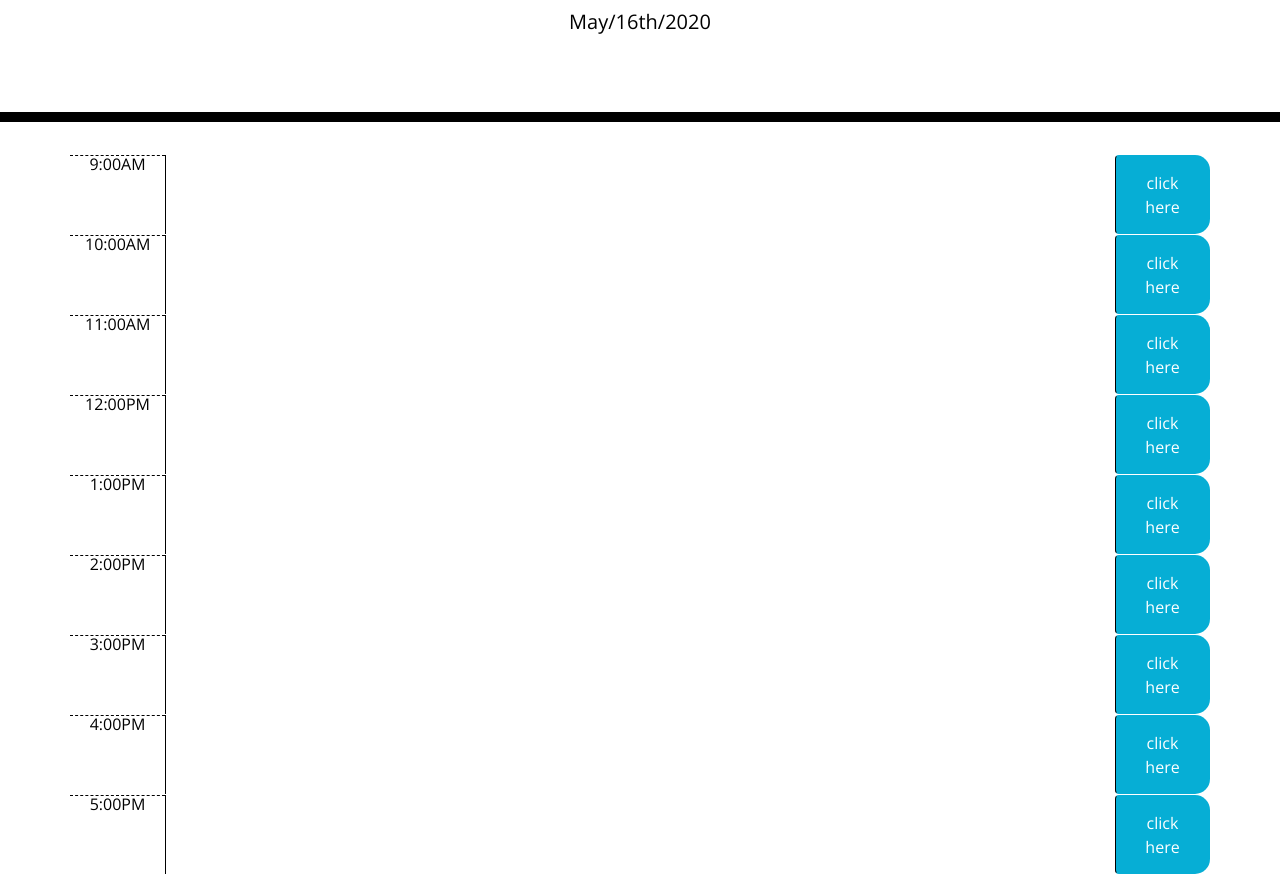
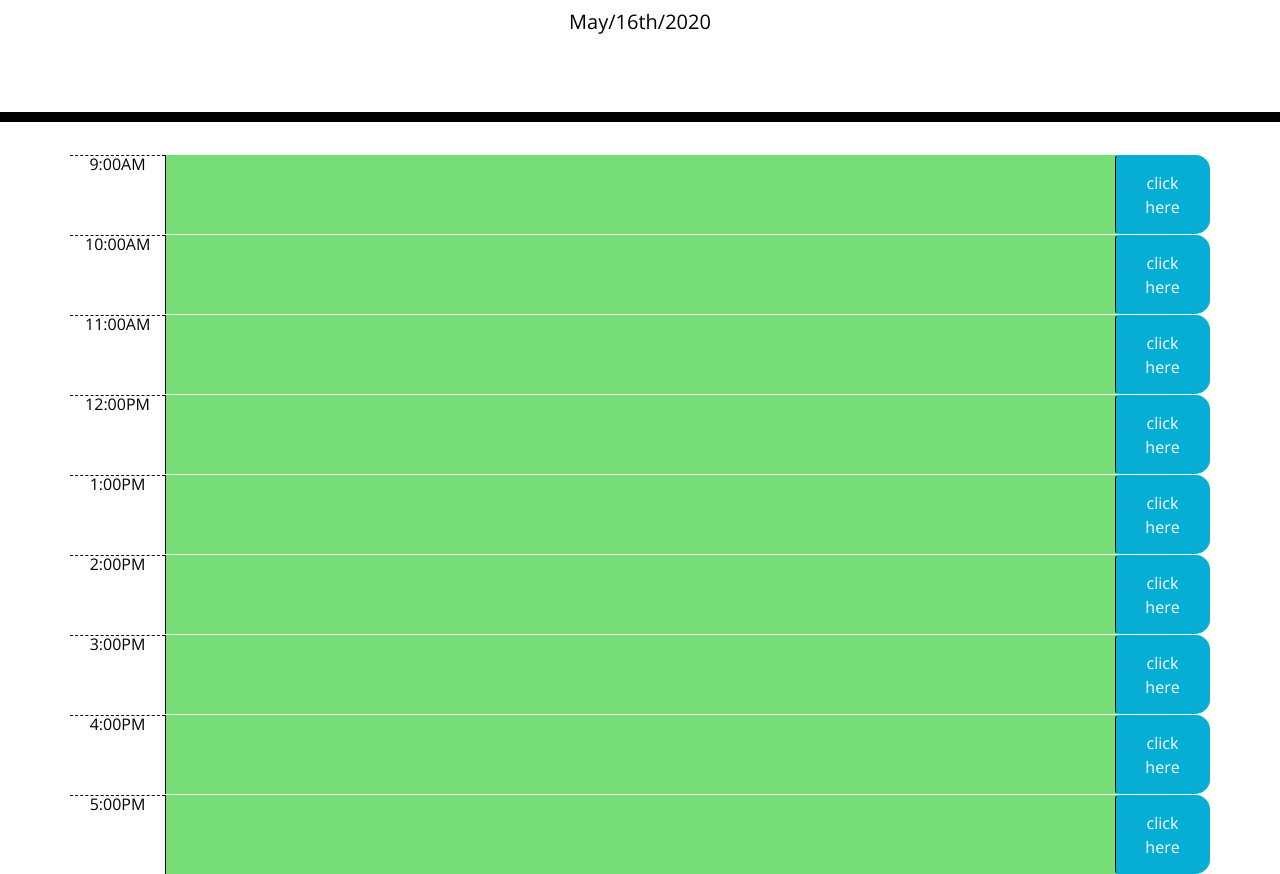
Before and after one commit to CGMcBride/Conner-s-Work-Day-Scheduler, a plain HTML site: page index.html in a window 1280 px wide. Shown: the part 182-1056 px from the top of the page. Drawn offline with nearby package versions, Linux system fonts and the light colour scheme.

Commit message:
added future in the timeblock

```diff
--- a/index.html
+++ b/index.html
@@ -20,49 +20,49 @@
         <p id="currentDay" class="lead"></p>
     </header>
     <div class="container">
-        <div class="time-block row" id="9">
+        <div class="time-block future row" id="9">
             <span class="col-1 hour">9:00AM</span>
             <textarea class="col-10 description"></textarea>
             <button class="col-1 btn saveBtn">click here</button>
         </div>
-        <div class="time-block row" id="10">
+        <div class="time-block future row" id="10">
             <span class="col-1 hour">10:00AM</span>
             <textarea class="col-10 description"></textarea>
             <button class="col-1 btn saveBtn">click here</button>
         </div>
-        <div class="time-block row" id="11">
+        <div class="time-block future row" id="11">
             <span class="col-1 hour">11:00AM</span>
             <textarea class="col-10 description"></textarea>
             <button class="col-1 btn saveBtn">click here</button>
         </div>
 
-        <div class="time-block row" id="12">
+        <div class="time-block future row" id="12">
             <span class="col-1 hour">12:00PM</span>
             <textarea class="col-10 description"></textarea>
             <button class="col-1 btn saveBtn">click here</button>
         </div>
 
-        <div class="time-block row" id="1">
+        <div class="time-block future row" id="1">
             <span class="col-1 hour">1:00PM</span>
             <textarea class="col-10 description"></textarea>
             <button class="col-1 btn saveBtn">click here</button>
         </div>
-        <div class="time-block row" id="2">
+        <div class="time-block future row" id="2">
             <span class="col-1 hour">2:00PM</span>
             <textarea class="col-10 description"></textarea>
             <button class="col-1 btn saveBtn">click here</button>
         </div>
-        <div class="time-block row" id="3">
+        <div class="time-block future row" id="3">
             <span class="col-1 hour">3:00PM</span>
             <textarea class="col-10 description"></textarea>
             <button class="col-1 btn saveBtn">click here</button>
         </div>
-        <div class="time-block row" id="4">
+        <div class="time-block future row" id="4">
             <span class="col-1 hour">4:00PM</span>
             <textarea class="col-10 description"></textarea>
             <button class="col-1 btn saveBtn">click here</button>
         </div>
-        <div class="time-block row" id="5">
+        <div class="time-block future row" id="5">
             <span class="col-1 hour">5:00PM</span>
             <textarea class="col-10 description"></textarea>
             <button class="col-1 btn saveBtn">click here</button>
--- a/script.js
+++ b/script.js
@@ -1,6 +1,8 @@
 //alert("test");
 //logic to style elements here
-let myPast = document.querySelector("#past");
+let myPast = $("#past");
+let myPresent = $("#present");
+let myFuture = $("#future");
 //logic to render local storage
 $("#9 .description").val(localStorage.getItem("9"));
 $("#10 .description").val(localStorage.getItem("10"));
```
